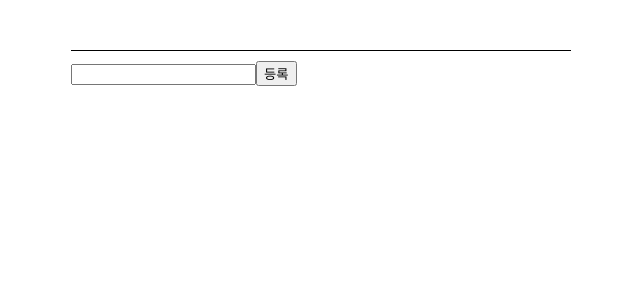
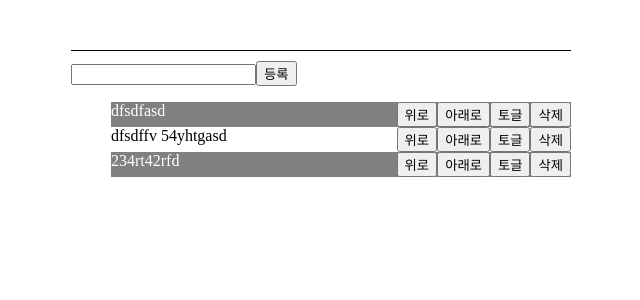
Before and after one commit to dkwlfkwl/todo-react-cra-hooks, a React (Create React App) app: page / in a window 1280 px wide. Shown: the top 300 px of the page, without its empty margins (319-959 px from the left). Built offline with nearby package versions, Linux system fonts and the light colour scheme.

Commit message:
hook 작업1

```diff
--- a/src/App.js
+++ b/src/App.js
@@ -1,88 +1,167 @@
-import React, { Component } from 'react';
+import React, { useState } from 'react';
 import Form from './Form';
 import List from './List';
 
-class App extends Component {
+function App() {
+  const [todos, setTodos] = useState([
+    { id: 234234123524, title: 'dfsdfasd', completed: true },
+    { id: 23423412343243524, title: 'dfsdffv 54yhtgasd', completed: false },
+    { id: 234234543254123524, title: '234rt42rfd', completed: true }
+  ]);
 
-  state = {
-    todos: []
-  }
+  // useEffect(() => {
+  //   localStorage.setItem('todolist', JSON.stringify(todos));
 
-  componentDidMount() {
-    const localStorageItem = localStorage.getItem('todolist');
+  //   return () => {
+  //     localStorage.setItem('todolist', JSON.stringify(todos));
+  //   };
+  // }, [todos]);
 
-    if(localStorageItem !== null) {
-      this.setState(() => ({
-        todos: JSON.parse(localStorageItem)
-      }));
-    }
-  }
-
-  componentDidUpdate() {
-    localStorage.setItem('todolist', JSON.stringify(this.state.todos));
-  }
-
-  insertNewTodo = (value) => {
+  function insertNewTodo(value) {
     const newItem = {
       id: new Date().valueOf(),
       title: value.trim(),
       completed: false
     };
 
-    this.setState(() => ({
-      todos: this.state.todos.concat(newItem)
+    setTodos(() => [...todos, newItem]);
+  }
+
+  function deleteTodo(id) {
+    setTodos(() => todos.filter((item) => item.id !== id));
+  }
+
+  function toggleCompleted(id) {
+    setTodos(() => todos.map((item) => {
+      if(item.id === id) item.completed = !item.completed;
+
+      return item;
     }));
   }
 
-  deleteTodo = (id) => {
-    this.setState((state) => ({
-      todos: state.todos.filter((item) => (item.id !== id))
-    }));
-  }
-
-  toggleCompleted = (id) => {
-    this.setState((state) => ({
-      todos: state.todos.map((item) => {
-        if(item.id === id) item.completed = !item.completed;
-
-        return item;
-      })}
-    ));
-  }
-
-  moveTodo = (id, dir) => {
-    const targetIndex = this.state.todos.findIndex(item => item.id === id);
+  function moveTodo(id, dir) {
+    console.log(todos)
+    const targetIndex = todos.findIndex(item => item.id === id);
     const direction = dir === 'up' ? -1 : 1;
     const insertIndex = targetIndex >= 0 ? targetIndex + direction : targetIndex;
 
-    if(targetIndex === 0 && direction === -1) {
-      if(targetIndex === this.state.todos.length - 1 && direction === 1) {
-        return false;
-      }
-    }
+    console.log(targetIndex, direction, insertIndex)
 
-    this.setState((state) => {
-      state.todos.splice(insertIndex, 0, state.todos.splice(targetIndex, 1)[0]);
+    // if(targetIndex === 0 && direction === -1) {
+    //   if(targetIndex === todos.length - 1 && direction === 1) {
+    //     return false;
+    //   }
+    // }
 
-      return {
-        todos: state.todos
-      }
-    });
+    // setTodos(() => {
+    //   state.todos.splice(insertIndex, 0, state.todos.splice(targetIndex, 1)[0]);
+
+    //   return todos;
+    // });
+
+    // this.setState((state) => {
+    //   state.todos.splice(insertIndex, 0, state.todos.splice(targetIndex, 1)[0]);
+
+    //   return {
+    //     todos: state.todos
+    //   }
+    // });
   }
 
-  render() {
-    return (
-      <div className="todo">
-        <Form insertNewTodo={this.insertNewTodo} />
-        <List
-          todos={this.state.todos}
-          moveTodo={this.moveTodo}
-          toggleCompleted={this.toggleCompleted}
-          deleteTodo={this.deleteTodo}
-        />
-      </div>
-    )
-  }
+  return (
+    <div className="todo">
+      <Form insertNewTodo={insertNewTodo} />
+      <List
+        todos={todos}
+        toggleCompleted={toggleCompleted}
+        deleteTodo={deleteTodo}
+        moveTodo={moveTodo}
+      />
+    </div>
+  )
 }
 
+// class App extends Component {
+
+//   state = {
+//     todos: []
+//   }
+
+//   componentDidMount() {
+//     const localStorageItem = localStorage.getItem('todolist');
+
+//     if(localStorageItem !== null) {
+//       this.setState(() => ({
+//         todos: JSON.parse(localStorageItem)
+//       }));
+//     }
+//   }
+
+//   componentDidUpdate() {
+//     localStorage.setItem('todolist', JSON.stringify(this.state.todos));
+//   }
+
+//   insertNewTodo = (value) => {
+//     const newItem = {
+//       id: new Date().valueOf(),
+//       title: value.trim(),
+//       completed: false
+//     };
+
+//     this.setState(() => ({
+//       todos: this.state.todos.concat(newItem)
+//     }));
+//   }
+
+//   deleteTodo = (id) => {
+//     this.setState((state) => ({
+//       todos: state.todos.filter((item) => (item.id !== id))
+//     }));
+//   }
+
+//   toggleCompleted = (id) => {
+//     this.setState((state) => ({
+//       todos: state.todos.map((item) => {
+//         if(item.id === id) item.completed = !item.completed;
+
+//         return item;
+//       })}
+//     ));
+//   }
+
+//   moveTodo = (id, dir) => {
+//     const targetIndex = this.state.todos.findIndex(item => item.id === id);
+//     const direction = dir === 'up' ? -1 : 1;
+//     const insertIndex = targetIndex >= 0 ? targetIndex + direction : targetIndex;
+
+//     if(targetIndex === 0 && direction === -1) {
+//       if(targetIndex === this.state.todos.length - 1 && direction === 1) {
+//         return false;
+//       }
+//     }
+
+//     this.setState((state) => {
+//       state.todos.splice(insertIndex, 0, state.todos.splice(targetIndex, 1)[0]);
+
+//       return {
+//         todos: state.todos
+//       }
+//     });
+//   }
+
+//   render() {
+//     return (
+//       <div className="todo">
+//         <Form insertNewTodo={this.insertNewTodo} />
+//         <List
+//           todos={this.state.todos}
+//           moveTodo={this.moveTodo}
+//           toggleCompleted={this.toggleCompleted}
+//           deleteTodo={this.deleteTodo}
+//         />
+//       </div>
+//     )
+//   }
+// }
+
 export default App;
--- a/src/Form.js
+++ b/src/Form.js
@@ -1,12 +1,12 @@
-import React, { Component } from 'react';
+import React, { useRef } from 'react';
 
-class Form extends Component {
-  refInput = React.createRef();
+function Form(props) {
+  const input = useRef(null);
 
-  handleSubmit = (e) => {
-    const input = this.refInput.current;
-    const value = input.value;
+  const handleSubmit = function(e) {
     const isKeyPress = e.type === 'keypress';
+    const inputEl = input.current;
+    const value = inputEl.value;
 
     if(isKeyPress) {
       if(e.key !== 'Enter' || value === '') return false;
@@ -14,20 +14,48 @@ class Form extends Component {
       if(value === '') return false;
     }
 
-    this.props.insertNewTodo(value);
+    props.insertNewTodo(value);
 
-    input.value = '';
-    input.focus();
+    inputEl.value = '';
+    inputEl.focus();
   }
 
-  render() {
-    return (
-      <div className="header">
-        <input type="text" className="new-todo" ref={this.refInput} onKeyPress={this.handleSubmit}/>
-        <button type="button" className="btn-submit" onClick={this.handleSubmit}>등록</button>
-      </div>
-    );
-  }
+  return (
+    <div className="header">
+      <input type="text" className="new-todo" ref={input} onKeyPress={handleSubmit} />
+      <button type="button" className="btn-submit" onClick={handleSubmit}>등록</button>
+    </div>
+  );
 }
 
+// class Form extends Component {
+//   refInput = React.createRef();
+
+//   handleSubmit = (e) => {
+//     const input = this.refInput.current;
+//     const value = input.value;
+//     const isKeyPress = e.type === 'keypress';
+
+//     if(isKeyPress) {
+//       if(e.key !== 'Enter' || value === '') return false;
+//     } else {
+//       if(value === '') return false;
+//     }
+
+//     this.props.insertNewTodo(value);
+
+//     input.value = '';
+//     input.focus();
+//   }
+
+//   render() {
+//     return (
+//       <div className="header">
+//         <input type="text" className="new-todo" ref={this.refInput} onKeyPress={this.handleSubmit}/>
+//         <button type="button" className="btn-submit" onClick={this.handleSubmit}>등록</button>
+//       </div>
+//     );
+//   }
+// }
+
 export default Form;
--- a/src/Item.js
+++ b/src/Item.js
@@ -1,48 +1,78 @@
-import React, { Component } from 'react';
+import React from 'react';
 
-class Item extends Component {
+function Item(props) {
+  const { id, title, completed, deleteTodo, toggleCompleted, moveTodo } = props;
 
-  shouldComponentUpdate(nextProps){
-    const changeId = this.props.id !== nextProps.id;
-    const changeTitle = this.props.title !== nextProps.title;
-    const changeCompleted = this.props.completed !== nextProps.completed;
-
-    return (
-      changeId ||
-      changeTitle ||
-      changeCompleted
-    )
+  function upMoveTodo() {
+    moveTodo(id, 'up');
   }
 
-  upMoveTodo = () => {
-    this.props.moveTodo(this.props.id, 'up');
+  function downMoveTodo() {
+    moveTodo(id, 'down');
   }
 
-  downMoveTodo = () => {
-    this.props.moveTodo(this.props.id, 'down');
+  function handleDeleteTodo() {
+    deleteTodo(id);
   }
 
-  handleToggleCompleted = () => {
-    this.props.toggleCompleted(this.props.id);
+  function handleToggleCompleted() {
+    toggleCompleted(id);
   }
 
-  handleDeleteTodo = () => {
-    this.props.deleteTodo(this.props.id);
-  }
-
-  render() {
-    const { title, completed } = this.props;
-
-    return (
-      <li className={completed ? 'completed' : ''}>
-        {title}
-        <button type="button" className="btn-up" onClick={this.upMoveTodo}>위로</button>
-        <button type="button" className="btn-down" onClick={this.downMoveTodo}>아래로</button>
-        <button type="button" className="btn-completed" onClick={this.handleToggleCompleted}>토글</button>
-        <button type="button" className="btn-delete" onClick={this.handleDeleteTodo}>삭제</button>
-      </li>
-    );
-  }
+  return (
+    <li className={completed ? 'completed' : ''}>
+      {title}
+      <button type="button" className="btn-up" onClick={upMoveTodo}>위로</button>
+      <button type="button" className="btn-down" onClick={downMoveTodo}>아래로</button>
+      <button type="button" className="btn-completed" onClick={handleToggleCompleted}>토글</button>
+      <button type="button" className="btn-delete" onClick={handleDeleteTodo}>삭제</button>
+    </li>
+  )
 }
 
+// class Item extends Component {
+
+//   shouldComponentUpdate(nextProps){
+//     const changeId = this.props.id !== nextProps.id;
+//     const changeTitle = this.props.title !== nextProps.title;
+//     const changeCompleted = this.props.completed !== nextProps.completed;
+
+//     return (
+//       changeId ||
+//       changeTitle ||
+//       changeCompleted
+//     )
+//   }
+
+//   upMoveTodo = () => {
+//     this.props.moveTodo(this.props.id, 'up');
+//   }
+
+//   downMoveTodo = () => {
+//     this.props.moveTodo(this.props.id, 'down');
+//   }
+
+//   handleToggleCompleted = () => {
+//     this.props.toggleCompleted(this.props.id);
+//   }
+
+//   handleDeleteTodo = () => {
+//     this.props.deleteTodo(this.props.id);
+//   }
+
+//   render() {
+//     const { title, completed } = this.props;
+
+//     return (
+//       <li className={completed ? 'completed' : ''}>
+//         {title}
+//         <button type="button" className="btn-up" onClick={this.upMoveTodo}>위로</button>
+//         <button type="button" className="btn-down" onClick={this.downMoveTodo}>아래로</button>
+//         <button type="button" className="btn-completed" onClick={this.handleToggleCompleted}>토글</button>
+//         <button type="button" className="btn-delete" onClick={this.handleDeleteTodo}>삭제</button>
+//       </li>
+//     );
+//   }
+// }
+
 export default Item;
```
Also changed, not shown: src/List.js (+26 -6 lines).
